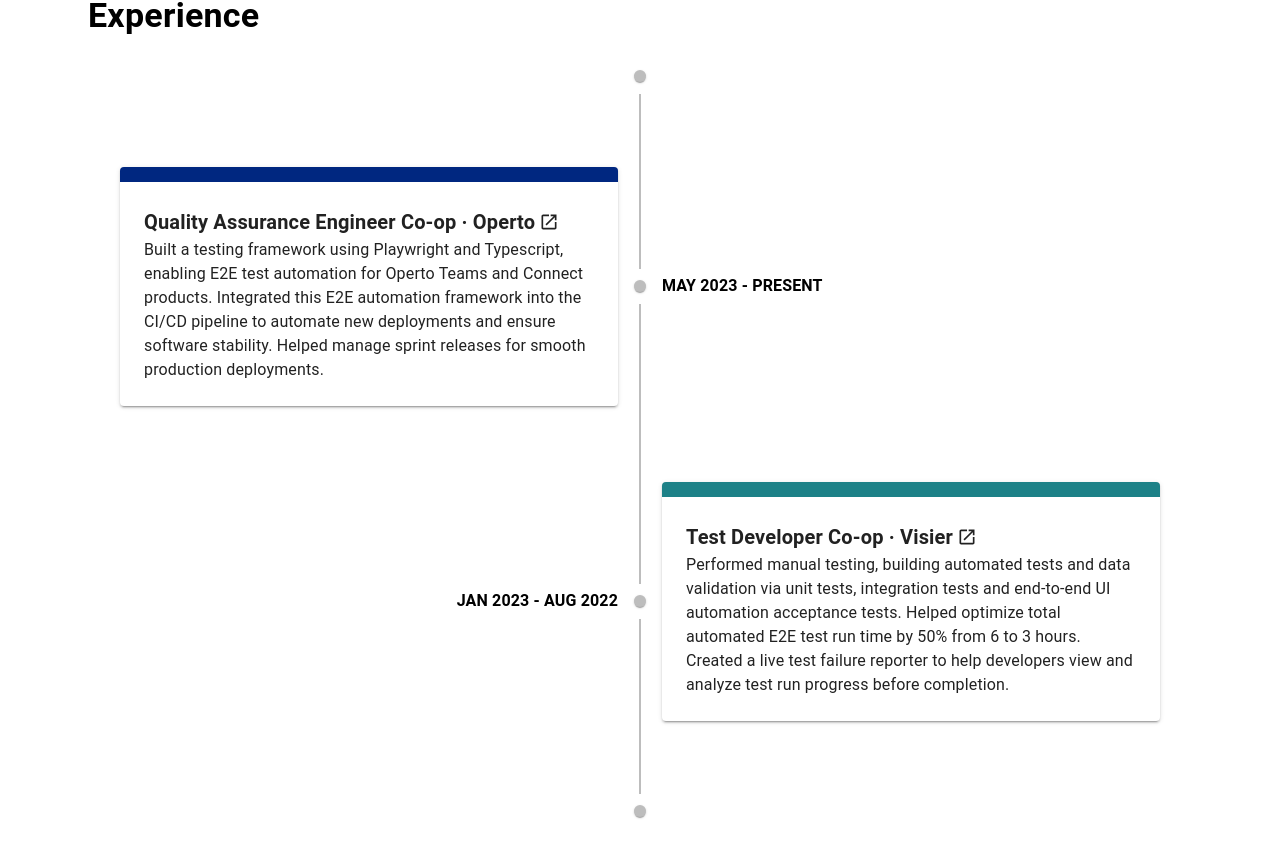
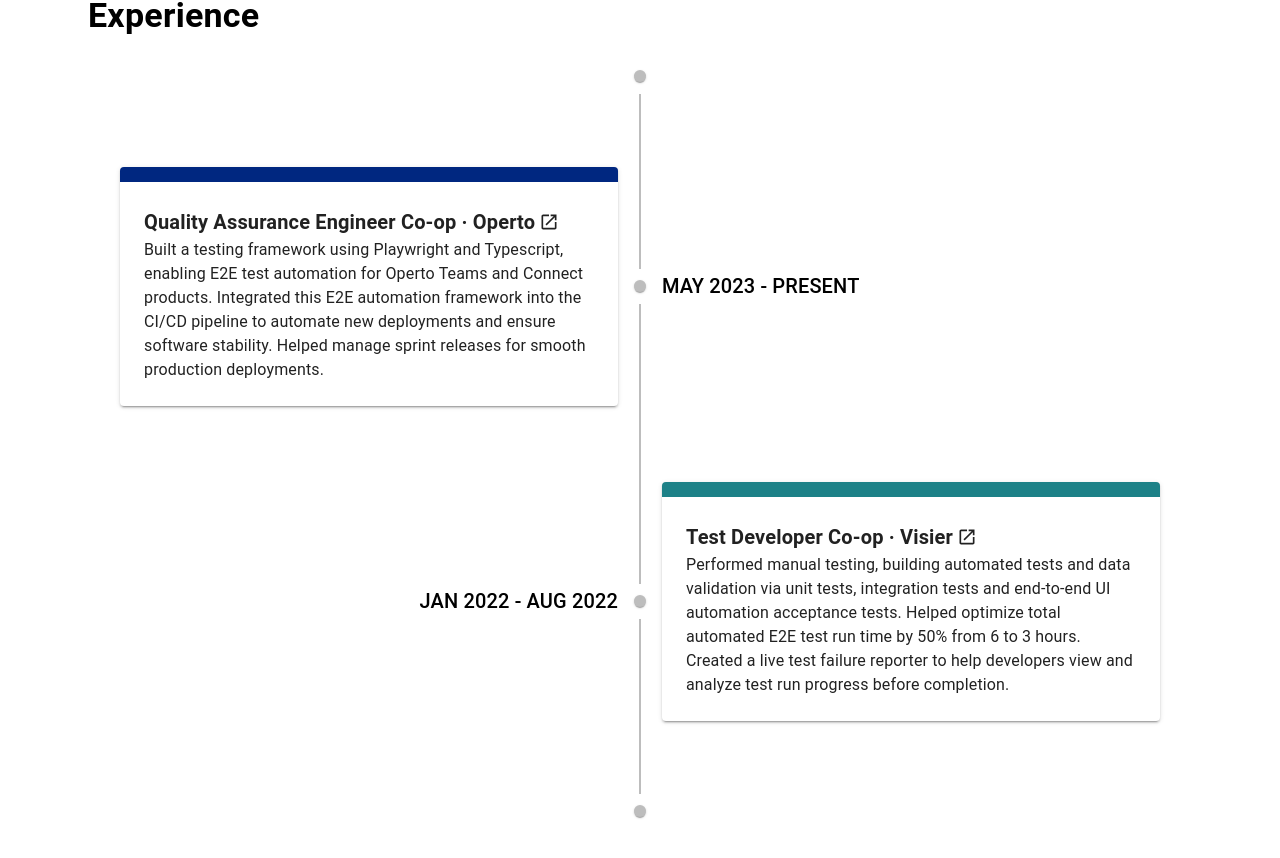
Before and after one commit to ronalldchan/ronalldchan.github.io, a React (Create React App) app: page / in a window 1280 px wide. Shown: the part 434-1292 px from the top of the page. Built offline with nearby package versions, Linux system fonts and the light colour scheme.

Commit message:
refactored timeline to use ExperienceTimelineItem

```diff
--- a/src/components/Experience.tsx
+++ b/src/components/Experience.tsx
@@ -1,4 +1,4 @@
-import { Box, Container, Stack, Typography } from "@mui/material";
+import { Box, Container, Typography } from "@mui/material";
 import ExperienceForm from "./ExperienceForm";
 import {
   Timeline,
@@ -9,6 +9,7 @@
   TimelineOppositeContent,
   TimelineSeparator,
 } from "@mui/lab";
+import ExperienceTimelineItem from "./ExperienceTimelineItem";
 
 function Experience() {
   return (
@@ -27,50 +28,24 @@
               </TimelineSeparator>
               <TimelineContent />
             </TimelineItem>
-            <TimelineItem>
-              <TimelineOppositeContent sx={{ m: "auto 0" }}>
-                <Typography variant="subtitle1" fontWeight={"bold"}>
-                  MAY 2023 - PRESENT
-                </Typography>
-              </TimelineOppositeContent>
-              <TimelineSeparator>
-                <TimelineConnector />
-                <TimelineDot />
-                <TimelineConnector />
-              </TimelineSeparator>
-              <TimelineContent>
+            <ExperienceTimelineItem date="MAY 2023 - PRESENT">
               <ExperienceForm
-                  date="MAY 2023 - PRESENT"
                 jobTitle="Quality Assurance Engineer Co&#8209;op"
                 company="Operto"
                 companyLink="https://operto.com/"
                 description="Built a testing framework using Playwright and Typescript, enabling E2E test automation for Operto Teams and Connect products. Integrated this E2E automation framework into the CI/CD pipeline to automate new deployments and ensure software stability. Helped manage sprint releases for smooth production deployments."
                 color="#002780"
               />
-              </TimelineContent>
-            </TimelineItem>
-            <TimelineItem>
-              <TimelineOppositeContent sx={{ m: "auto 0" }}>
-                <Typography variant="subtitle1" fontWeight={"bold"}>
-                  JAN 2023 - AUG 2022
-                </Typography>
-              </TimelineOppositeContent>
-              <TimelineSeparator>
-                <TimelineConnector />
-                <TimelineDot />
-                <TimelineConnector />
-              </TimelineSeparator>
-              <TimelineContent>
+            </ExperienceTimelineItem>
+            <ExperienceTimelineItem date="JAN 2022 - AUG 2022">
               <ExperienceForm
-                  date="JAN 2022 - AUG 2022"
                 jobTitle="Test Developer Co&#8209;op"
                 company="Visier"
                 companyLink="https://www.visier.com/"
                 description="Performed manual testing, building automated tests and data validation via unit tests, integration tests and end-to-end UI automation acceptance tests. Helped optimize total automated E2E test run time by 50% from 6 to 3 hours. Created a live test failure reporter to help developers view and analyze test run progress before completion."
                 color="#1d8187"
               />
-              </TimelineContent>
-            </TimelineItem>
+            </ExperienceTimelineItem>
             <TimelineItem>
               <TimelineOppositeContent />
               <TimelineSeparator>
--- a/src/components/ExperienceForm.tsx
+++ b/src/components/ExperienceForm.tsx
@@ -2,7 +2,6 @@
 import LaunchIcon from "@mui/icons-material/Launch";
 
 function ExperienceForm(props: {
-  date: string;
   jobTitle: string;
   company: string;
   companyLink: string;
@@ -12,9 +11,6 @@
 }) {
   return (
     <Box display={"flex"} my={4}>
-      {/* <Box sx={{ mr: 3 }} display="flex" alignItems={"center"}>
-        <Typography variant="subtitle1">{props.date}</Typography>
-      </Box> */}
       <Paper
         elevation={2}
         sx={{ p: 3, borderTop: 15, borderColor: props.color, maxWidth: 500, minWidth: 250, textAlign: "left" }}
--- /dev/null
+++ b/src/components/ExperienceTimelineItem.tsx
@@ -0,0 +1,28 @@
+import {
+  TimelineItem,
+  TimelineOppositeContent,
+  TimelineSeparator,
+  TimelineConnector,
+  TimelineDot,
+  TimelineContent,
+} from "@mui/lab";
+import { Typography } from "@mui/material";
+import { ReactElement } from "react";
+
+export default function ExperienceTimelineItem(props: { date: string; children: ReactElement }) {
+  return (
+    <TimelineItem>
+      <TimelineOppositeContent sx={{ m: "auto 0" }}>
+        <Typography variant="h6" fontWeight={""}>
+          {props.date}
+        </Typography>
+      </TimelineOppositeContent>
+      <TimelineSeparator>
+        <TimelineConnector />
+        <TimelineDot />
+        <TimelineConnector />
+      </TimelineSeparator>
+      <TimelineContent>{props.children}</TimelineContent>
+    </TimelineItem>
+  );
+}
```
Lines whose indentation alone changed are shown as unchanged.
